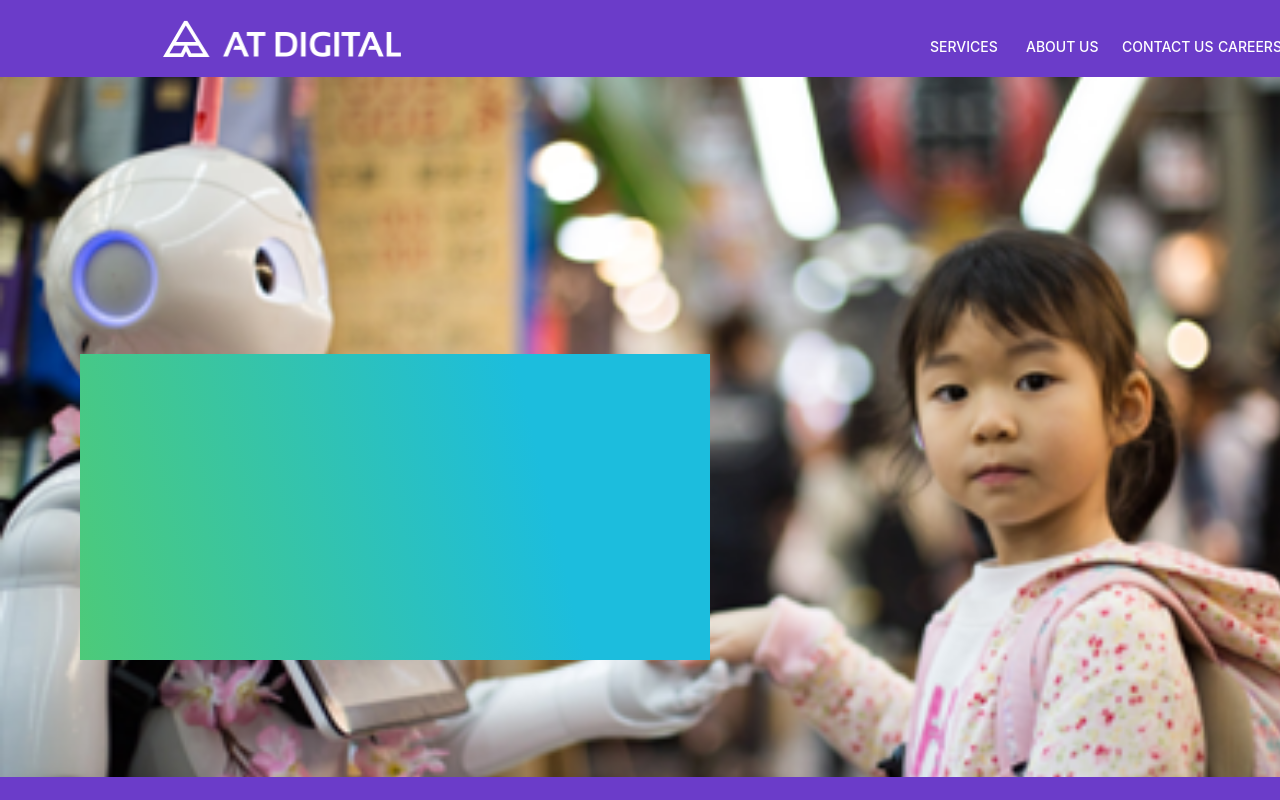
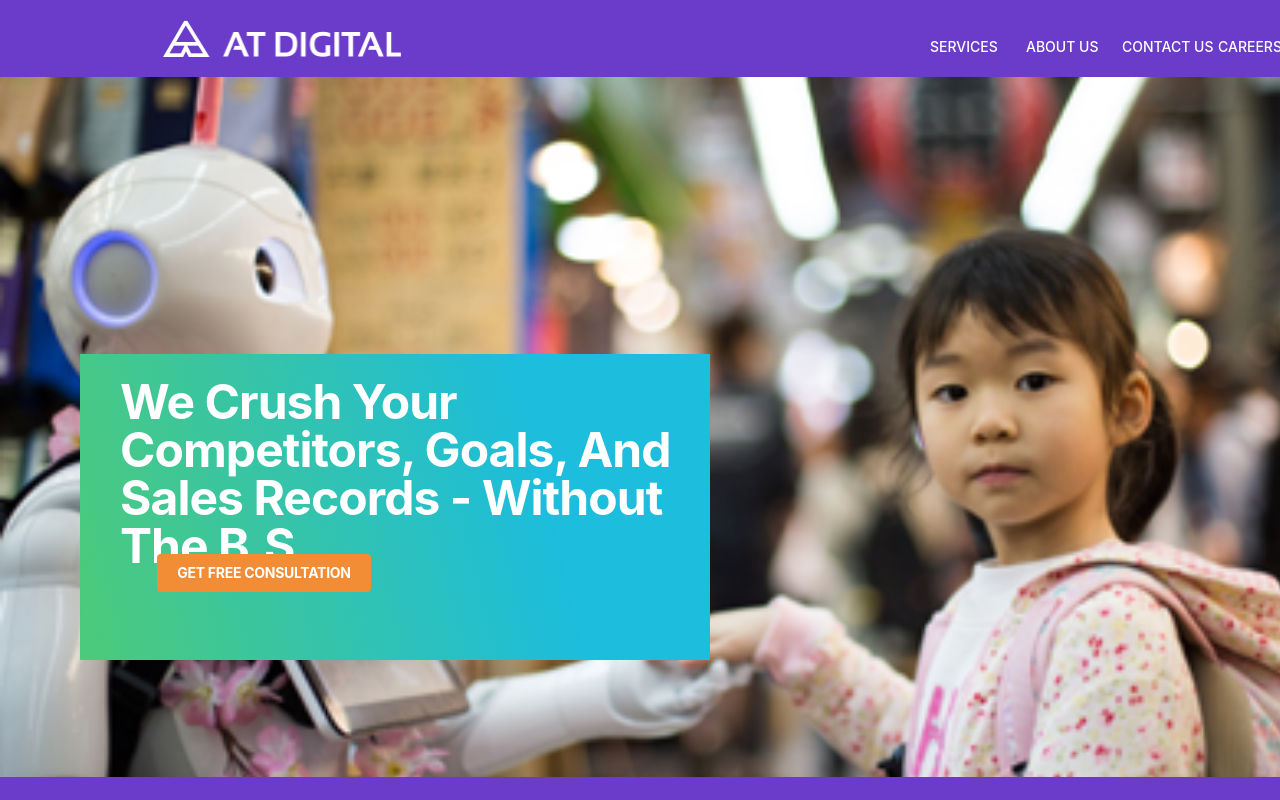
Before and after one commit to NimeshaKavindi/AT-Digital---Nimesha-Kavindi, a React (Create React App) app: page / in a window 1280 px wide. Shown: the top 800 px of the page. Built offline with nearby package versions, Linux system fonts and the light colour scheme.

Commit message:
Add a custom box and include the content

```diff
--- a/src/Pages/Home.js
+++ b/src/Pages/Home.js
@@ -1,6 +1,7 @@
 import React from "react"
 import NavBar from "../Components/NavBar";
 import Footer from "../Components/Footer";
+import Button from "../Components/Button";
 import hero from "../assests/Hero Image.png";
 import "../styles/home.css"
 
@@ -12,7 +13,13 @@ function Home(){
                <img src ={hero} className="hero-img"/>
             </div>
             <div className="custom-box">
-                {/* Content for the box goes here */}
+                <div className="custom-text">
+                  We Crush Your<br/> Competitors, Goals, And <br/> Sales Records - Without<br/> The B.S.
+                </div>
+                <div>
+                 <Button/>
+                </div>
+
             </div>
 
         <Footer/>
--- a/src/styles/button.css
+++ b/src/styles/button.css
@@ -1,9 +1,9 @@
 .custom-button {
     width: 214px;
     height: 38px;
-    padding: 12px 20px; /* Individual values for padding */
+    padding: 12px 20px;
     border-radius: 4px;
-    gap: 8px; /* Not a valid property for button element, used in flex containers */
+    gap: 8px;
     background-color: #F28D35;
     color: #FFFFFF;
     border: none;
--- a/src/styles/home.css
+++ b/src/styles/home.css
@@ -19,3 +19,15 @@
     background: linear-gradient(256.73deg, #1CBDDD 27.86%, #4DCA79 100%),
                 linear-gradient(0deg, #FFFFFF, #FFFFFF);
   }
+
+  .custom-text {
+    width: 556px;
+    height: 192px;
+    font-family: Inter;
+    font-size: 48px;
+    font-weight: 700;
+    line-height: 48px;
+    letter-spacing: -0.02em;
+    text-align: left;
+    color: #FFFFFF;
+  }
```
